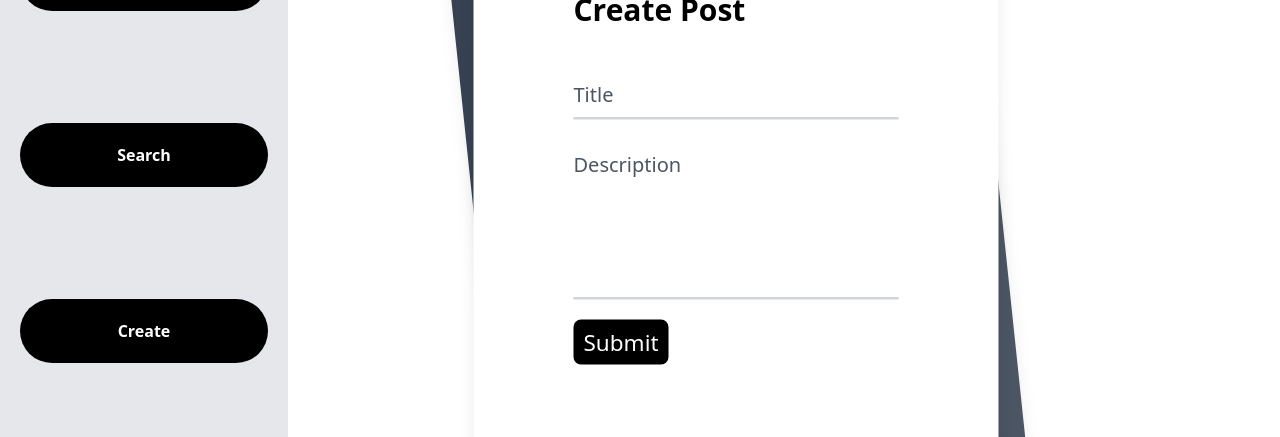
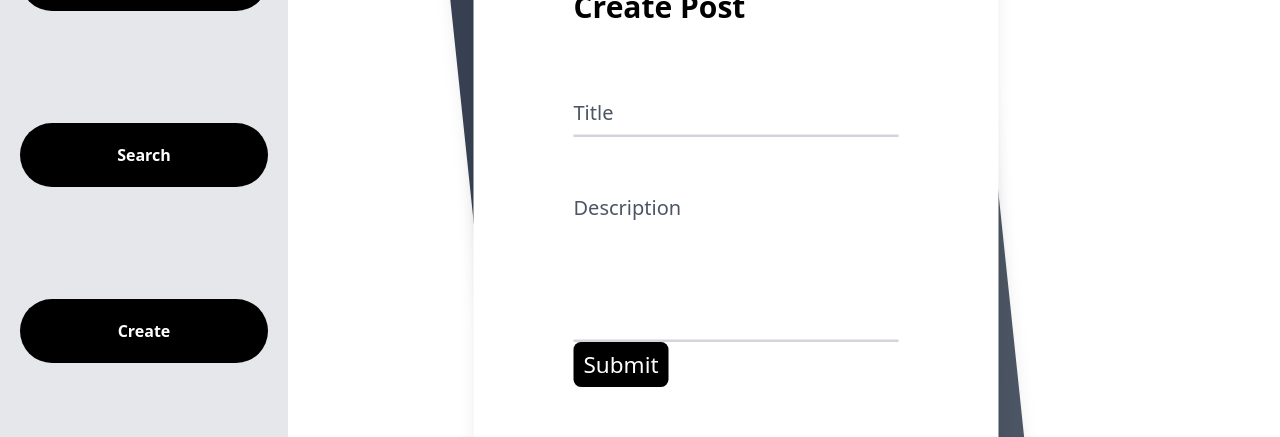
Before and after one commit to ik04/mastery, a Next.js app in the folder frontend/: page /create in a window 1280 px wide. Shown: the part 333-770 px from the top of the page. Built offline with nearby package versions, Linux system fonts and the light colour scheme; no server answers.

Commit message:
post form created and configured

```diff
--- a/frontend/components/Createform.js
+++ b/frontend/components/Createform.js
@@ -1,6 +1,33 @@
-import React from "react"
+import { HomeContext } from "@/contexts/HomeContext"
+import axios from "axios"
+import React, { useContext, useState } from "react"
 
 const Createform = () => {
+  //todo: learn to use state array
+  const { username } = useContext(HomeContext)
+  const [title, setTitle] = useState()
+  const [desc, setDesc] = useState()
+  const [error, setError] = useState()
+  const url = "http://localhost:8000/api/create-post"
+  const handleSubmit = async (e) => {
+    e.preventDefault()
+    try {
+      const resp = axios.post(url, {
+        title: title,
+        description: desc,
+        username: username,
+      })
+      if ((await resp).status == 201) {
+        setTimeout(() => {
+          location.href = "/home"
+        }, 2000)
+      }
+    } catch (error) {
+      console.log(error.message)
+      // console.log(error.errors)
+      setError("please enter both title and description")
+    }
+  }
   return (
     <div>
       <div className="z-20 min-h-fit bg-white my-32 translate-x-24 scale-125 py-6 flex flex-col justify-center sm:py-12">
@@ -13,14 +40,17 @@ const Createform = () => {
               </div>
               <div className="divide-y divide-gray-200">
                 <div className="py-8 text-base leading-6 space-y-4 text-gray-700 sm:text-lg sm:leading-7">
+                  <p className="text-red-400">{error}</p>
+                  <form onSubmit={handleSubmit}>
                     <div className="relative">
                       <input
                         autoComplete="off"
                         id="email"
                         name="email"
                         type="text"
-                      className="peer placeholder-transparent h-10 w-full border-b-2 border-gray-300 text-gray-900 focus:outline-none focus:borer-rose-600"
+                        className="peer placeholder-transparent mb-9 h-10 w-full border-b-2 border-gray-300 text-gray-900 focus:outline-none focus:borer-rose-600"
                         placeholder="Title"
+                        onChange={(e) => setTitle(e.target.value)}
                       />
                       <label
                         htmlFor="email"
@@ -37,6 +67,7 @@ const Createform = () => {
                         type="text"
                         className="peer placeholder-transparent  h-32 w-full border-b-2 border-gray-300 text-gray-900 focus:outline-none focus:borer-rose-600"
                         placeholder="description"
+                        onChange={(e) => setDesc(e.target.value)}
                       />
                       <label
                         htmlFor="password"
@@ -50,6 +81,7 @@ const Createform = () => {
                         Submit
                       </button>
                     </div>
+                  </form>
                 </div>
               </div>
             </div>
```
Also changed, not shown: frontend/pages/home.js (+0 -10 lines), 2 other files (tests, documents, lock files or other folders). Lines whose indentation alone changed are shown as unchanged.
